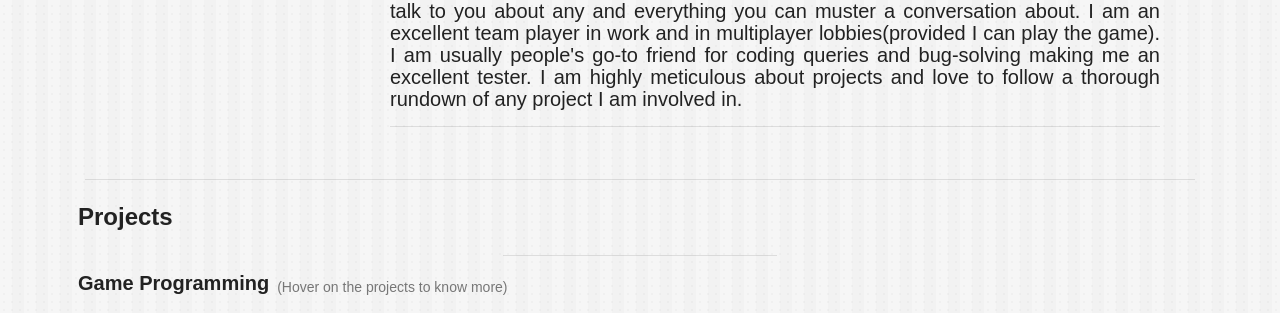
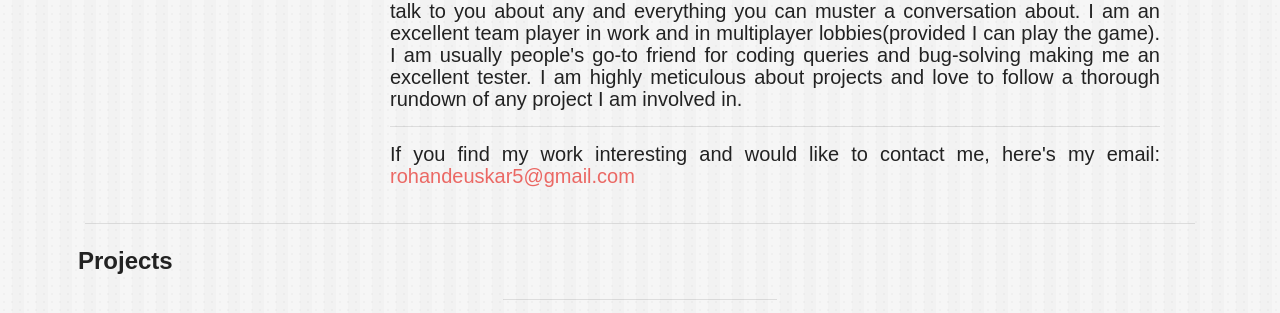
Before and after one commit to bonronron/Portfolio, a plain HTML site: page index.html in a window 1280 px wide. Shown: the part 302-615 px from the top of the page. Drawn offline with nearby package versions, Linux system fonts and the light colour scheme; a web font is replaced by a local one.

Commit message:
adding email to about me

```diff
--- a/index.html
+++ b/index.html
@@ -41,6 +41,8 @@
                                 I love to socialize and geek over random topics be it about games or not. I will gladly talk to you about any and everything you can muster a conversation about. I am an excellent team player in work and in multiplayer lobbies(provided I can play the game). I am usually people's go-to friend for coding queries and bug-solving making me an excellent tester. I am highly meticulous about projects and love to follow a thorough rundown of any project I am involved in.
                             </p>
                             <hr>
+                            <p class="card-text h5 font-weight-lighter text-justify">
+                                If you find my work interesting and would like to contact me, here's my email:<a href="mailto:rohandeuskar5@gmail.com"> rohandeuskar5@gmail.com </a></p>
                         </div>
                     </div>
                 </div>
```
